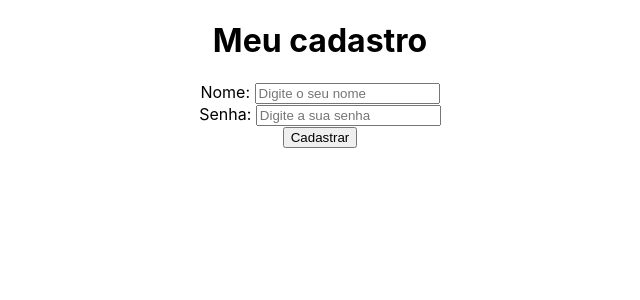
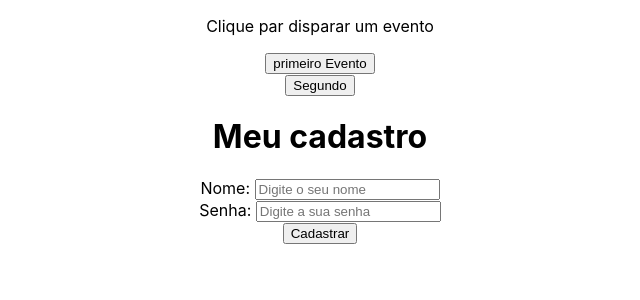
Before and after one commit to jadelcruz1/my-app--react, a React (Create React App) app: page / in a window 1280 px wide. Shown: the top 300 px of the page, without its empty margins (320-960 px from the left). Built offline with nearby package versions, Linux system fonts and the light colour scheme.

Commit message:
passar eventos por props(componentes dentro de componentes

```diff
--- /dev/null
+++ b/src/components/Button.js
@@ -0,0 +1,8 @@
+function Button(props) {
+    return (
+
+        <button onClick={props.event}> {props.text} </button>
+    )
+}
+
+export default Button
--- a/src/components/Evento.js
+++ b/src/components/Evento.js
@@ -1,16 +1,25 @@
+import Button from "./Button"
+
 function Evento() {
 
     function meuEvento(){
-        console.log(`Uii, ativei`)
+        console.log(`Primeiro evento`)
+    }
+    function meuEvento2(){
+        console.log(`Segundo evento`)
     }
 
 
 
     return(
         <div>
-            <p>clique par disparar um evento </p>
-            <button onClick={meuEvento}> Ativar</button>
+            <p>Clique par disparar um evento </p>
+            <Button event={meuEvento}text="primeiro Evento"/>
 
+            <div>
+                <Button event={meuEvento2} text="Segundo "/>
+
+            </div>
         </div>
     )
 
```
Also changed, not shown: src/App.js (+5 -2 lines).
